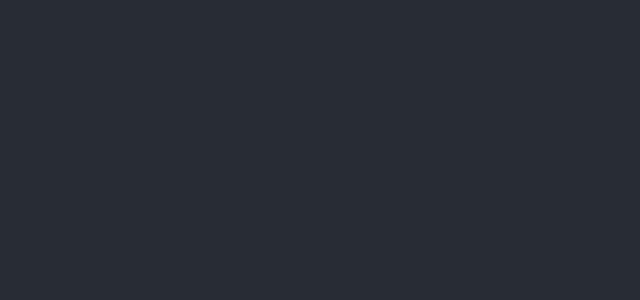
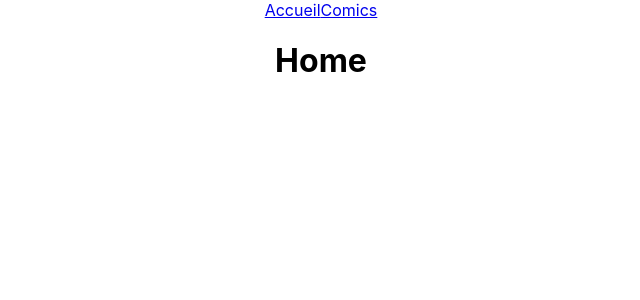
Before and after one commit to amelcode/marvel-font-react, a React (Create React App) app: page / in a window 1280 px wide. Shown: the top 300 px of the page, without its empty margins (319-959 px from the left). Built offline with nearby package versions, Linux system fonts and the light colour scheme; the HTML template or start-up script is replaced by a standard one.

Commit message:
Feat (comics) Add code routes comics for issus

```diff
--- a/package.json
+++ b/package.json
@@ -6,8 +6,10 @@
     "@testing-library/jest-dom": "^5.14.1",
     "@testing-library/react": "^13.0.0",
     "@testing-library/user-event": "^13.2.1",
+    "axios": "^0.27.2",
     "react": "^18.1.0",
     "react-dom": "^18.1.0",
+    "react-router-dom": "6",
     "react-scripts": "5.0.1",
     "web-vitals": "^2.1.0"
   },
--- a/src/App.js
+++ b/src/App.js
@@ -1,10 +1,23 @@
-import './App.css';
+import { BrowserRouter as Router, Routes, Route, Link } from "react-router-dom";
+
+import "./App.css";
+import Comics from "./pages/Comics";
+import Home from "./pages/Home";
 
 function App() {
   return (
     <div className="App">
-      <header className="App-header">
-      </header>
+      <Router>
+        <nav>
+          <Link to="/">Accueil</Link>
+          <Link to="/comics">Comics</Link>
+        </nav>
+        <Routes>
+          <Route path="/" element={<Home />} />
+          <Route path="/comics" element={<Comics />} />
+          <Route path="*" element={<p>Page not found</p>} />
+        </Routes>
+      </Router>
     </div>
   );
 }
--- /dev/null
+++ b/src/pages/Comics.js
@@ -0,0 +1,45 @@
+import { useState, useEffect } from "react";
+import axios from "axios";
+
+export default function Comics() {
+  const [data, setData] = useState(null);
+  const [comics, setComics] = useState(null);
+  const [isLoading, setIsLoading] = useState(true);
+
+  // TEST
+  console.log("data", data);
+  console.log("comics", comics);
+
+  useEffect(() => {
+    try {
+      const fetchData = async () => {
+        const response = await axios.get("http://localhost:3200/comics");
+        setData(response.data);
+        setComics(response.data.results);
+        setIsLoading(false);
+      };
+      fetchData();
+    } catch (error) {
+      console.log(error);
+    }
+  }, []);
+
+  return isLoading ? (
+    <p>En cours de chargement</p>
+  ) : (
+    <div className="Comics">
+      <h1>Comics</h1>
+
+      {comics.map((comic) => {
+        console.log("comic", comic);
+        return (
+          <div key={comic.id}>
+            <h2>{comic.title}</h2>
+            <p>{comic.description}</p>
+            {/* <img src={comic.thumbnail.path} alt="" /> */}
+          </div>
+        );
+      })}
+    </div>
+  );
+}
--- /dev/null
+++ b/src/pages/Home.js
@@ -0,0 +1,7 @@
+export default function Home() {
+  return (
+    <div className="Home">
+      <h1>Home</h1>
+    </div>
+  );
+}
```
Also changed, not shown: 1 other file (tests, documents, lock files or other folders).
